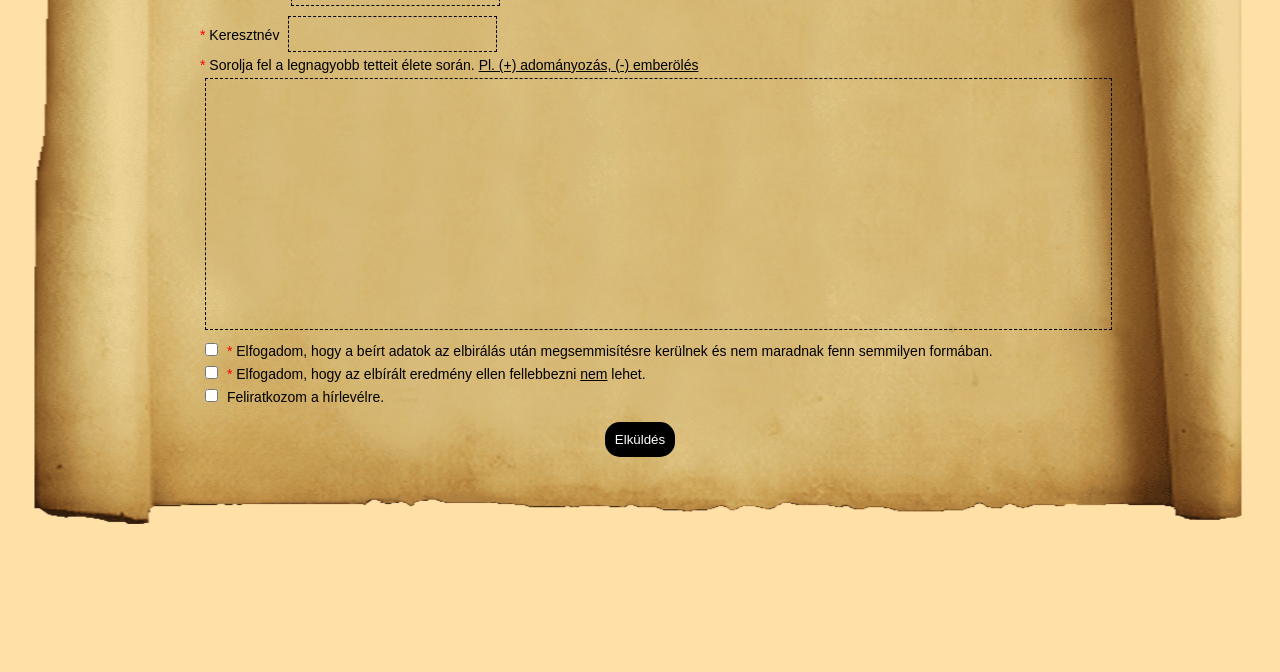
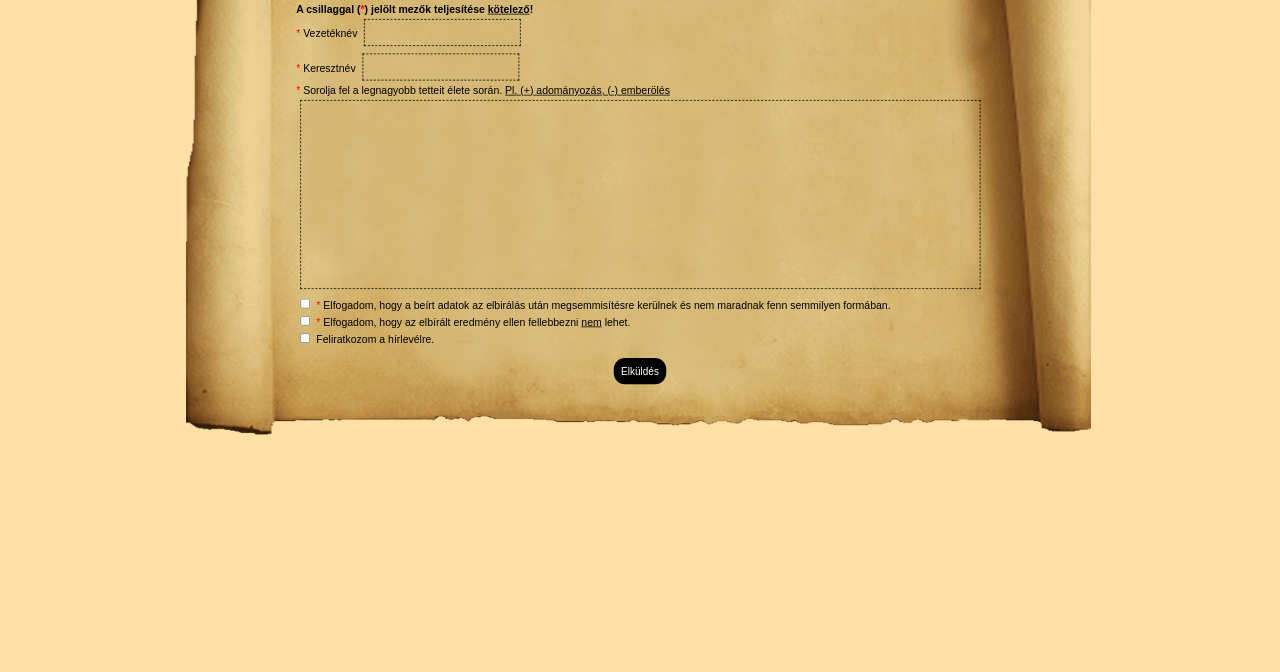
Before and after one commit to SzeligBalazs/irodalom, a plain HTML site: page index.html in a window 1280 px wide. Shown: the part 234-906 px from the top of the page. After the commit the page ends 800 px from the top, so only its background shows below. Drawn offline with Linux system fonts and the light colour scheme.

Commit message:
Fixed zoom

```diff
--- a/css/form.css
+++ b/css/form.css
@@ -20,7 +20,7 @@ body {
     justify-content: center;
     align-items: center;
     flex-direction: column;
-    overflow-x: hidden;
+    overflow: hidden;
 }
 
 .font-change {
@@ -35,11 +35,14 @@ h1 {
 }
 
 #form {
-    max-width: 100%;
+    width: 100%;
+    padding: 10%;
     background: url('../assets/images/bg.png') center center no-repeat fixed;
-    padding: 200px;
     display: flex;
     flex-direction: column;
+    justify-content: center;
+    align-items: center;
+    transform: scale(0.75);
 }
 
 #form input {
```
